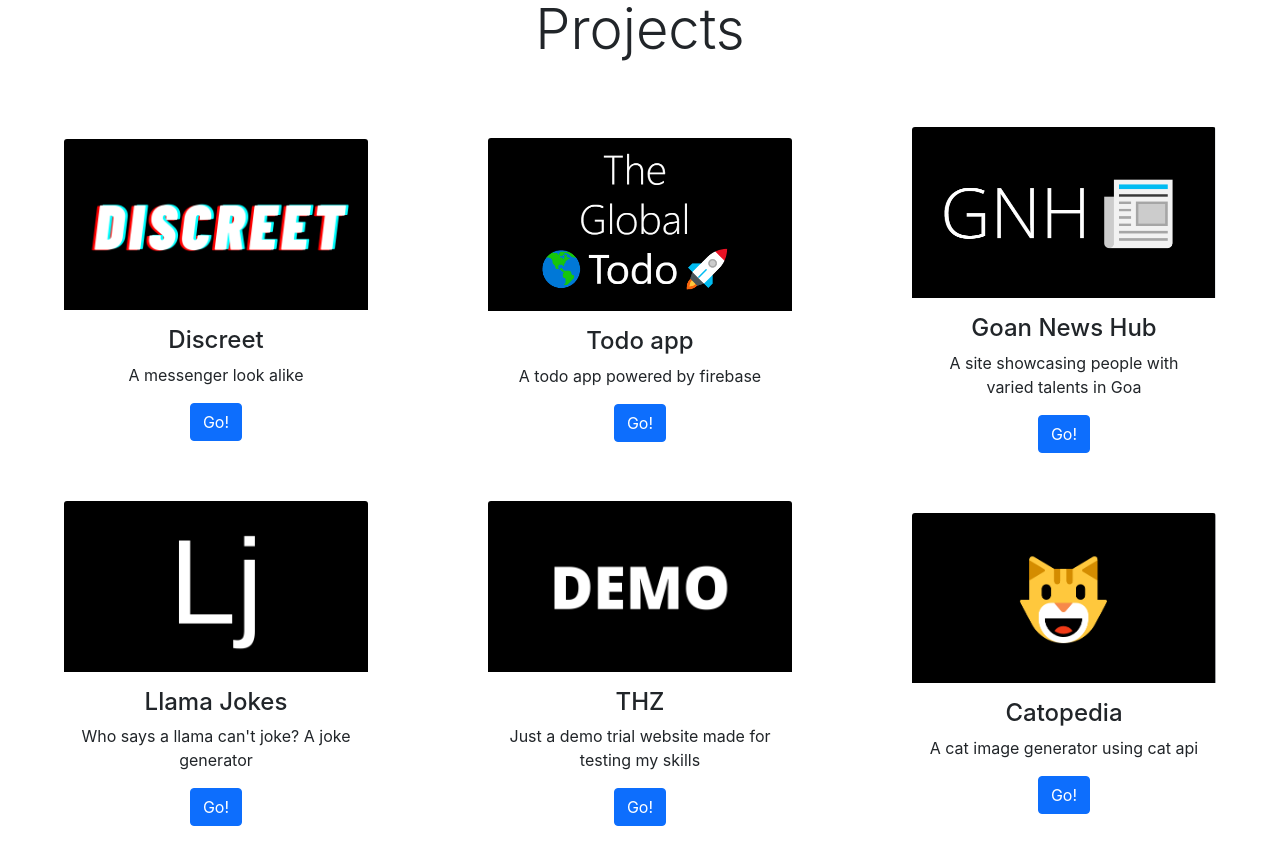
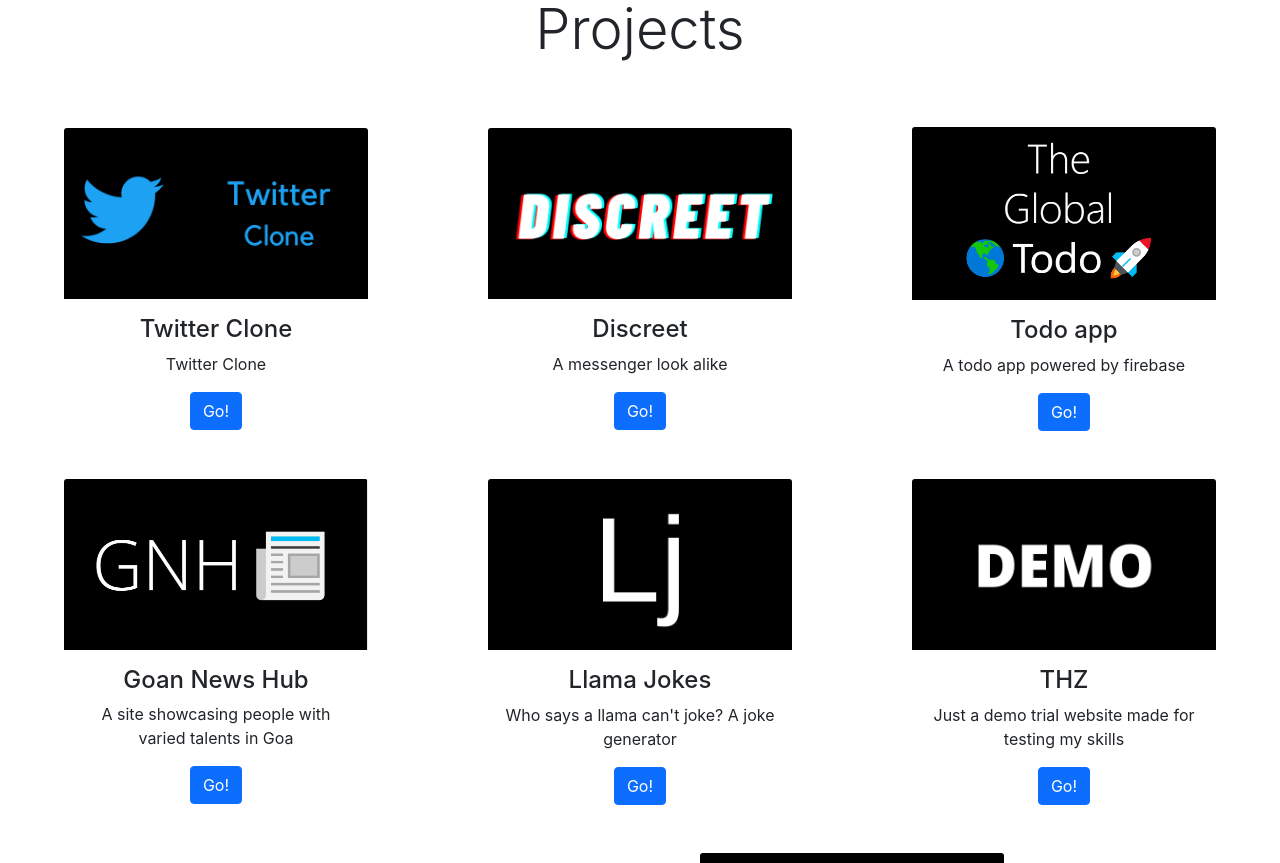
Before and after one commit to Shridhar-dev/thehardwaronzone.com, a React (Create React App) app: page /projects in a window 1280 px wide. Shown: the part 880-1743 px from the top of the page. Built offline with nearby package versions, Linux system fonts and the light colour scheme.

Commit message:
twitter project added

```diff
--- a/src/Projects.js
+++ b/src/Projects.js
@@ -10,6 +10,8 @@ import cat from './Images/catopedia.PNG';
 import iot from './Images/IoT.png';
 import todo from './Images/todoimg.PNG'
 import discreet from './Images/DISCREET.png'
+import twitter from './Images/twitter.png'
+
 import './Projects.css';
 
 class Projects extends React.Component{
@@ -38,6 +40,9 @@ class Projects extends React.Component{
                 </div>
                 <div class="display-4 pb-5">Projects</div>
             <div class="row justify-content-center align-items-center pb-5">
+            <div class="col-12 col-sm-12 col-md-6 col-xl-4">
+                            <Cards img={twitter} title="Twitter Clone" text="Twitter Clone" link="https://twitter-clone-af477.web.app/"/>
+                        </div>
             <div class="col-12 col-sm-12 col-md-6 col-xl-4 py-3">
                             <Cards img={discreet} title="Discreet" text="A messenger look alike" link="https://discreet-b6d33.web.app/"/>
                         </div>
```
